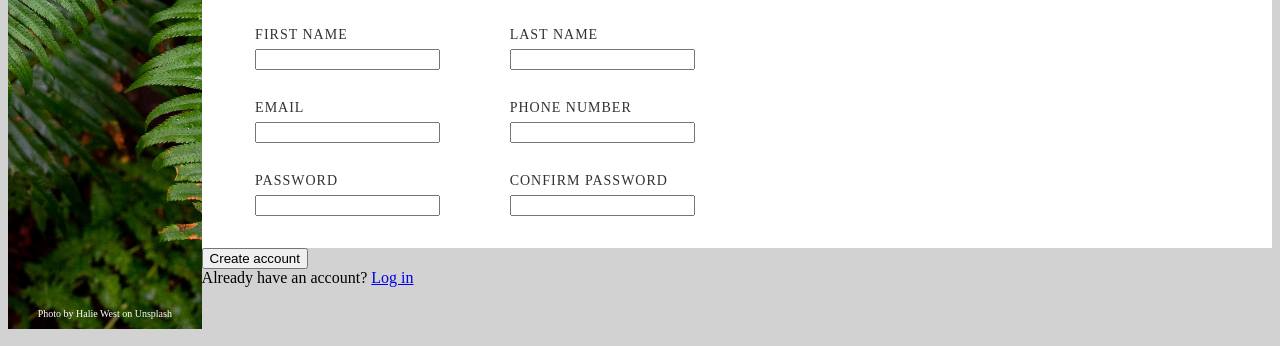
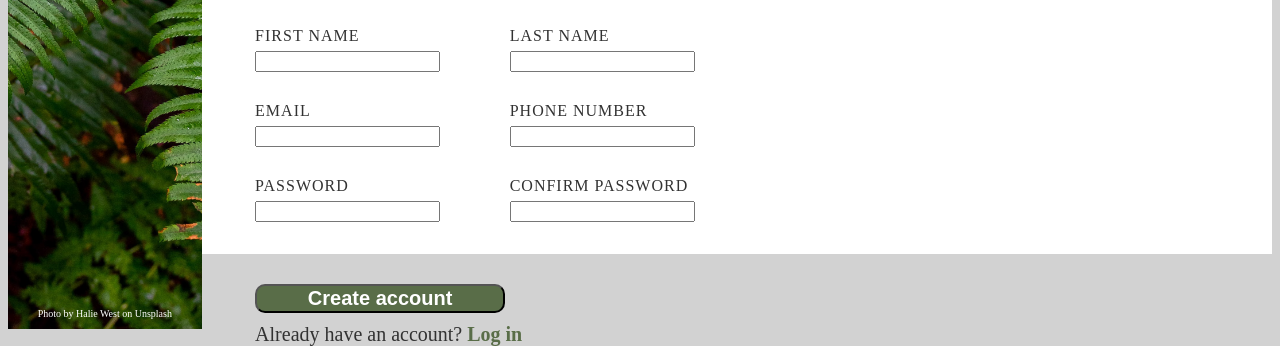
Before and after one commit to erambeau/odin-sign-up-form, a plain HTML site: page index.html in a window 1280 px wide. Shown: the part 479-825 px from the top of the page. Drawn offline with Linux system fonts and the light colour scheme.

Commit message:
Adding button and last sentence.

```diff
--- a/index.html
+++ b/index.html
@@ -68,12 +68,8 @@
                 </div>
             </form>
         </div>
-        <div class="button-inscription">
-            <button type="submit" class="create-account">Create account</button>
-        </div>
-        <div class="already-have-account">
-            Already have an account? <a href="#">Log in</a>
-        </div>
+        <button type="submit" class="button-submit-create-account">Create account</button>
+        <span id="already-have-account">Already have an account? <a href="#">Log in</a></span>
     </div>
 </body>
 </html>
--- a/styles.css
+++ b/styles.css
@@ -89,6 +89,8 @@ html, body {
   font-size: 36px;
 }
 
+/* Form */
+
 .form-inscription {
   display: flex;
   flex-direction: column;
@@ -123,5 +125,34 @@ html, body {
 .field > label {
   color: rgb(50,50,50);
   letter-spacing: 1px;
-  font-size: 14px;
+  font-size: 14 px;
 }
+
+
+/* Button & Already have an account */
+
+.button-submit-create-account {
+  display: flex;
+  background-color: #596D48;
+  margin: 30px auto 0 5%;
+  color: white;
+  border-radius: 10px;
+  height: 50px;
+  width: 250px;
+  align-items: center;
+  justify-content: center;
+  font-size: 20px;
+  font-weight: bold;
+}
+
+#already-have-account {
+  color: rgb(50, 50, 50);
+  font-size: 20px;
+  margin: 10px auto 0 5%;
+}
+
+#already-have-account > a {
+  color: #596D48;
+  text-decoration: none;
+  font-weight: bold;
+}
```
